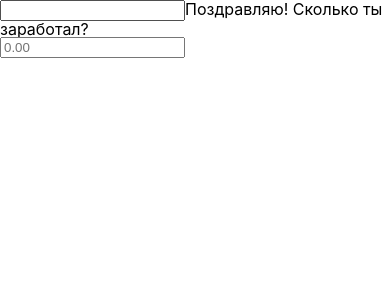
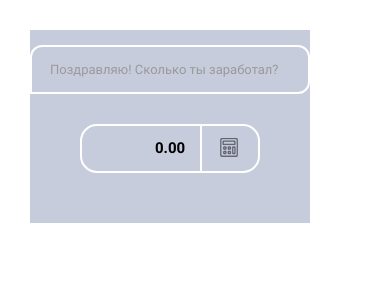
Before and after one commit to cabbageRolls/Kapusta, a React (Create React App) app: page / in a window 390 px wide. Shown: the top 300 px of the page. Built offline with nearby package versions, Linux system fonts and the light colour scheme.

Commit message:
added IncomeForm

```diff
--- a/src/components/IncomeForm/IncomeForm.module.css
+++ b/src/components/IncomeForm/IncomeForm.module.css
@@ -0,0 +1,155 @@
+.form {
+  margin: 30px 0px 60px 30px;
+  width: 602px;
+  position: relative;
+}
+
+.descriptionInput {
+  padding: 15px;
+  margin: 0;
+  outline: none;
+  border: 2px solid #c7ccdc;
+  border-right: none;
+  border-top-left-radius: 10px;
+  width: 475px;
+
+}
+
+.amountInput {
+  padding: 15px;
+  margin: 0;
+  border: 2px solid #c7ccdc;
+  border-top-right-radius: 10px;
+  border-bottom-right-radius: 10px;
+  outline: none;
+  width: 125px;
+
+}
+
+.iconCalculator {
+  background-image: url(./iconcalculator.png);
+  background-position: center;
+  background-repeat: no-repeat;
+  background-size: cover;
+  width: 18px;
+  height: 19px;
+  display: inline-block;
+  vertical-align: middle;
+  position: absolute;
+  top: 15px;
+  left: 555px;
+}
+
+.amountInput::placeholder {
+  font-family: 'Roboto', sans-serif;
+  font-size: 13px;
+  line-height: 45px;
+  color: #c7ccdc;
+}
+
+.placeholder {
+  padding: 15px 10px 0px 20px;
+  margin: 0;
+  position: absolute;
+  top: 0;
+  left: 0;
+  pointer-events: none;
+  font-size: 13px;
+  line-height: 16px;
+  color: #c7ccdc;
+  font-family: 'Roboto', sans-serif;
+}
+
+.div {
+  display: inline-block;
+}
+
+/* tablet */
+
+@media (min-width: 480px) and (max-width: 768px) {
+  .form {
+    width: 500px;
+  }
+
+  .descriptionInput {
+    width: 375px;
+  }
+
+  .iconCalculator {
+    position: absolute;
+    top: 14px;
+    left: 450px;
+  }
+}
+
+/* mobile */
+@media (max-width: 480px) {
+  .form {
+    padding: 15px 0px 50px;
+    width: 280px;
+    background-color: #c7ccdc;
+  }
+
+  .descriptionInput {
+    width: 280px;
+    border: 2px solid #fff;
+    border-radius: 12px 12px 12px 0;
+  }
+
+  .amountInput {
+    width: 180px;
+    border: 2px solid #fff;
+    border-radius: 17px;
+    margin: 30px 0 0 50px;
+    text-align: center;
+  }
+
+  .iconCalculator {
+    position: absolute;
+    top: 108px;
+    left: 190px;
+    width: 18px;
+    height: 19px;
+  }
+
+  input[type='text'] {
+    background: transparent;
+    word-wrap: break-word;
+    text-overflow: ellipsis;
+  }
+
+  .descriptionInput::placeholder {
+    font-size: 13px;
+    line-height: 16px;
+    color: #9a9a9b;
+    text-align: center;
+  }
+
+  .amountInput::placeholder {
+    font-size: 15px;
+    font-weight: 600;
+    line-height: 45px;
+    color: #000;
+  }
+
+  .border::after {
+    width: 2px;
+    height: 46px;
+    content: '';
+    display: block;
+    background-color: #fff;
+    position: absolute;
+    top: 96px;
+    left: 170px;
+  }
+
+  .div {
+    position: relative
+  }
+
+  .placeholder {
+    color: #9a9a9b;
+    padding: 17px 10px 0px 20px;
+  }
+
+}
```
Also changed, not shown: src/components/IncomeForm/iconcalculator.png (renamed from src/components/IncomeForm/icon calculator.png).
